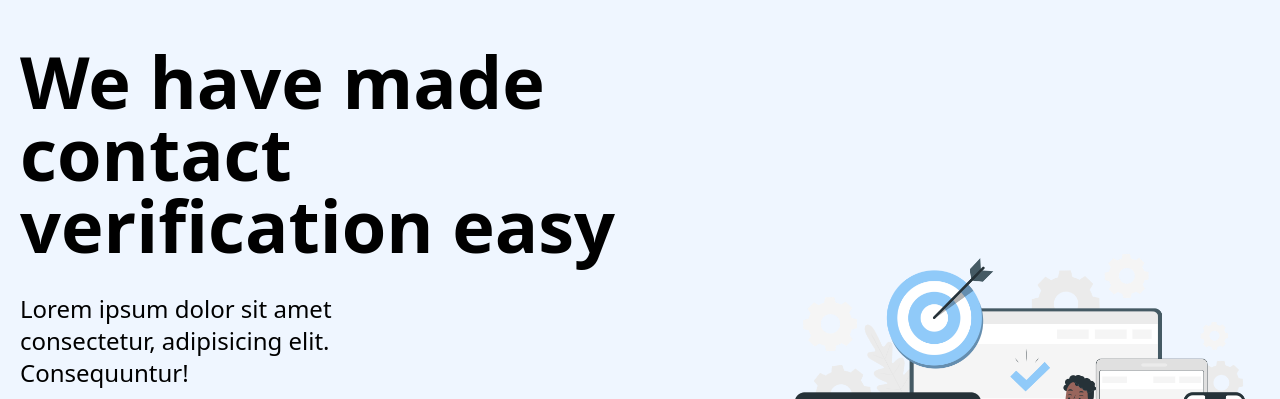
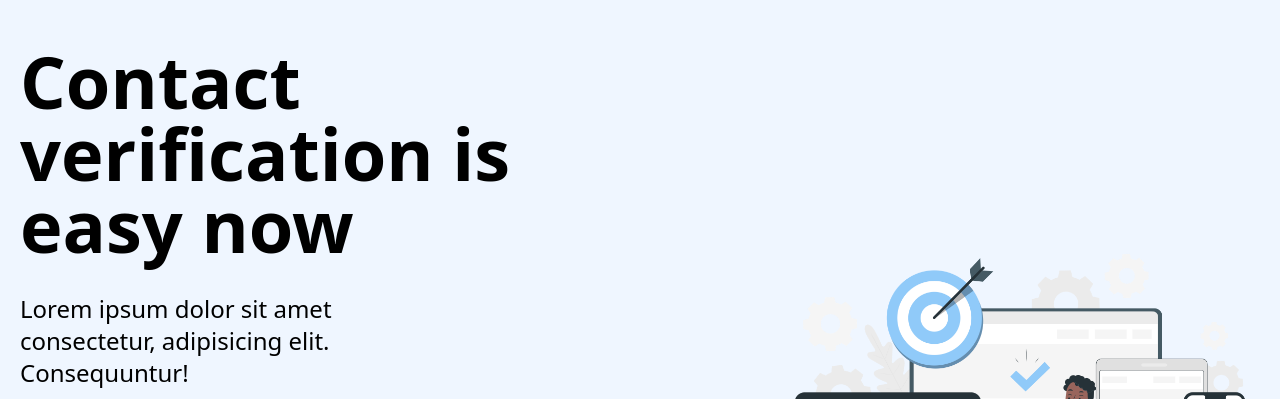
Before and after one commit to TrueLinQ/TrueLinQ.github.io, a plain HTML site: page index.html in a window 1280 px wide. Shown: the part 147-546 px from the top of the page. Drawn offline with nearby package versions, Linux system fonts and the light colour scheme.

Commit message:
Update index.html
updated H1

```diff
--- a/index.html
+++ b/index.html
@@ -20,7 +20,7 @@
                 </div>
                 <div class="xl:h-full grid gap-y-8 sm:gap-y-0 sm:gap-x-10 sm:grid-cols-2 mt-32 xl:mt-auto content-center">
                     <div class="sm:col-span-1 space-y-5 md:space-y-8">
-                        <h1 class="text-4xl sm:text-5xl xl:text-7xl font-semibold">We have made contact verification easy</h1>
+                        <h1 class="text-4xl sm:text-5xl xl:text-7xl font-semibold">Contact verification is easy now</h1>
                         <p class="max-w-sm text-lg md:text-2xl">Lorem ipsum dolor sit amet consectetur, adipisicing elit. Consequuntur!</p>
                         <div class="flex justify-start space-x-4">
                             <a href="#"><img class="shadow rounded-lg transition duration-200 ease-in-out transform hover:-translate-y-1 hover:shadow-lg" src="assets/img/apple-store-white-button.svg" alt=""></a>
```
